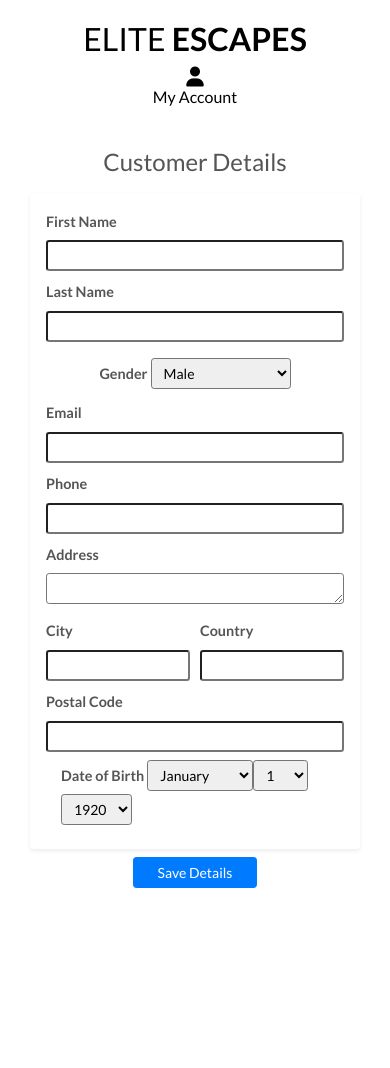
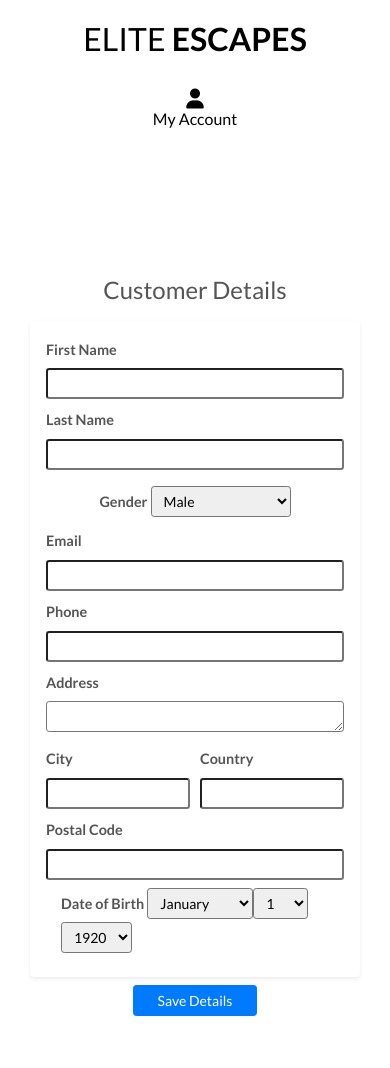
Before and after one commit to Alexiou981/elite-escapes, a Django app: page /customers/details/ in a window 390 px wide. Before the commit the page ends 888 px from the top, so only its background shows below. Run offline with Django 3.2, Linux system fonts and the light colour scheme; the visitor is signed in with stand-in values (Sample User, id 1); data comes from the database, SQL or seed files in the repository; data that the repository does not hold is empty; some libraries are stand-ins or nearby versions.

Commit message:
style: added styling for body, header and messages

```diff
--- a/static/css/base.css
+++ b/static/css/base.css
@@ -6,6 +6,14 @@
 body {
     color: #555;
     font-family: 'Lato';
+}
+
+html, body {
+    margin: 0;
+    padding: 0;
+    padding-top: 2rem;
+    overflow-x: hidden; /* Prevent horizontal scrolling */
+    width: 100%;
 }
 
 .hero-background {
@@ -71,6 +79,20 @@
 .border-black {
     border: 1px solid black !important;
 }
+
+.alert-container {
+    position: fixed;
+    top: 70px;
+    left: 0;
+    width: 100%;
+    z-index: 1050;
+    pointer-events: none;
+}
+
+.alert-container .alert {
+    pointer-events: auto; /* Enable interaction with the alert buttons */
+}
+
 
 /* Style rule for the package list container */
 .container.package-list {
@@ -153,3 +175,13 @@
         padding-top: 164px;
     }
 }
+
+@media (max-width: 425px) {
+    html, body {
+        padding-top: 4rem;
+    }
+
+    ul .list-inline-item.dropdown {
+        padding-top: 1.5rem !important; /* Add pt-3 (Bootstrap's padding-top equivalent is 1rem) */
+    }
+}
```
